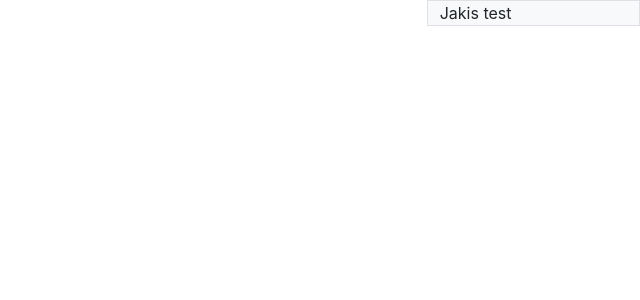
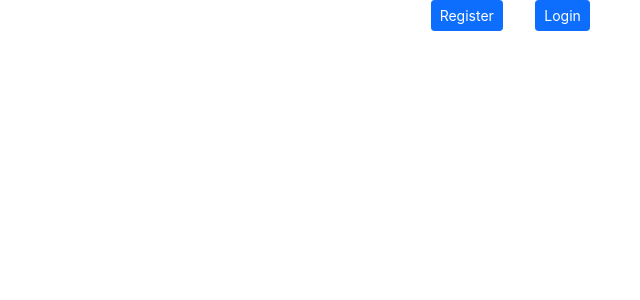
Before and after one commit to Mik-Grzeg/LinderIN, a React (Create React App) app in the folder frontend-linderin/: page /landing in a window 1280 px wide. Shown: the top 300 px of the page, without its empty margins (640-1280 px from the left). Built offline with nearby package versions, Linux system fonts and the light colour scheme.

Commit message:
login bar

```diff
--- /dev/null
+++ b/frontend-linderin/src/components/LoginBar.js
@@ -0,0 +1,32 @@
+import React from "react";
+import { Container, Col, Row, Button } from "reactstrap";
+import { Link } from "react-router-dom";
+
+class LoginBar extends React.Component {
+  render() {
+    return (
+      <Container fluid>
+        <Row>
+          <Col xl="10"></Col>
+          <Col xl="1">
+            <Link to="/register">
+              <Button color="primary" size="sm">
+                Register
+              </Button>
+            </Link>
+          </Col>
+
+          <Col xl="1">
+            <Link to="/login">
+              <Button color="primary" size="sm">
+                Login
+              </Button>
+            </Link>
+          </Col>
+        </Row>
+      </Container>
+    );
+  }
+}
+
+export default LoginBar;
--- a/frontend-linderin/src/pages/landingPage.js
+++ b/frontend-linderin/src/pages/landingPage.js
@@ -1,37 +1,12 @@
 import React from "react";
-import {
-  Button,
-  Modal,
-  ModalHeader,
-  ModalBody,
-  ModalFooter,
-  Container,
-  Col,
-  Row,
-  CardImg,
-  Input,
-  Toast,
-  ToastBody,
-  ToastHeader,
-} from "reactstrap";
+import { Container } from "reactstrap";
+import LoginBar from "../components/LoginBar";
 
 class LandingPage extends React.Component {
   render() {
     return (
       <Container fluid>
-        <Row>
-					<Col
-            xl="10"
-          >
-          </Col>
-          <Col
-            className="bg-light border"
-            xl="2"
-          >
-            Jakis test
-          </Col>
-        </Row>
-        <Row></Row>
+        <LoginBar />
       </Container>
     );
   }
```
Also changed, not shown: frontend-linderin/src/components/LoginBar.css (added), frontend-linderin/src/components/SearchBar.css (added), frontend-linderin/src/components/SearchBar.js (added).
